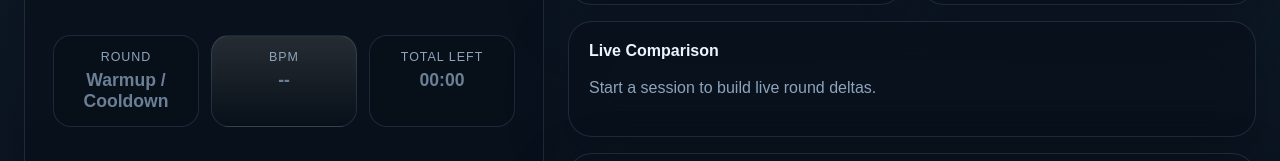
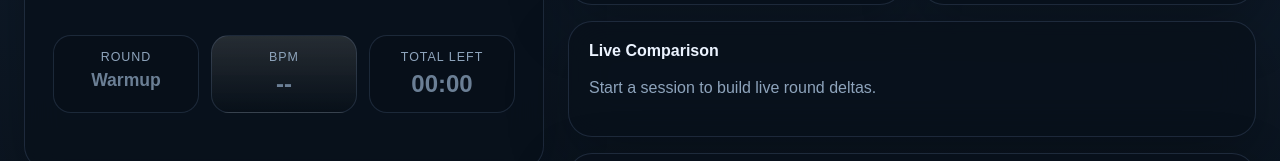
Before and after one commit to thefatoneinthecorner/hiit-master, a Preact app in the folder app/: page / in a window 1280 px wide. Shown: the part 424-585 px from the top of the page. Built offline with nearby package versions, Linux system fonts and the light colour scheme.

Commit message:
UI Tweaks.

```diff
--- a/app/src/styles.css
+++ b/app/src/styles.css
@@ -255,6 +255,11 @@ button:disabled {
 .history-item strong {
   font-size: 1.1rem;
   font-variant-numeric: tabular-nums;
+}
+
+.metric-pill--bpm strong,
+.metric-pill--total strong {
+  font-size: 1.5rem;
 }
 
 .hero-card--running .metric-pill strong {
--- a/app/src/ui/screens/WorkoutScreen.tsx
+++ b/app/src/ui/screens/WorkoutScreen.tsx
@@ -497,7 +497,7 @@ export function WorkoutScreen({
     && controllerState.hrConnectionStatus === 'connected'
     && isSessionActive === false;
   const roundLabel = controllerState.currentRoundIndex === null
-    ? 'Warmup / Cooldown'
+    ? (controllerState.currentPhaseType === 'cooldown' ? 'Cooldown' : 'Warmup')
     : String(controllerState.currentRoundIndex + 1) + ' / ' + String(ROUNDS_PLANNED);
   const progressPercent = controllerState.workoutPlan === null || controllerState.workoutPlan.totalDurationSec === 0
     ? 0
@@ -914,7 +914,7 @@ export function WorkoutScreen({
           ) : null}
         </article>
 
-        <article className="panel panel-wide panel--history">
+        {controllerState.hrConnectionStatus === 'connected' ? null : <article className="panel panel-wide panel--history">
           <h2>History</h2>
           <div className="history-layout">
             <div className="history-detail">
@@ -1021,7 +1021,7 @@ export function WorkoutScreen({
               ))}
             </div>
           </div>
-        </article>
+        </article>}
       </section>
     </main>
   );
```
